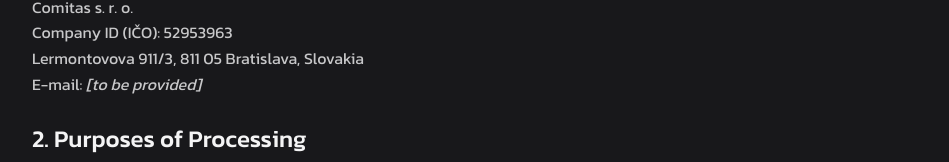
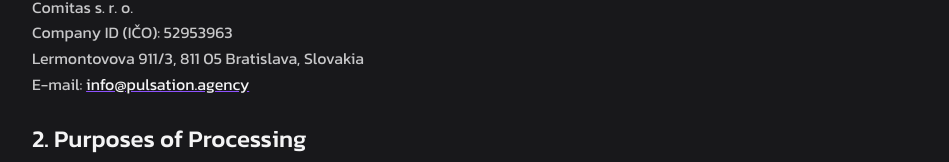
Before and after one commit to comitas-sro/ravefree-website, a Next.js app: page /privacy-policy in a window 1280 px wide. Shown: the part 417-579 px from the top of the page, without its empty margins (256-1205 px from the left). Built offline with nearby package versions, Linux system fonts and the light colour scheme.

Commit message:
Add Data Controller email address

```diff
--- a/src/app/(site)/(articles)/privacy-policy/page.mdx
+++ b/src/app/(site)/(articles)/privacy-policy/page.mdx
@@ -13,7 +13,7 @@ In accordance with Articles 13 and 14 of Regulation (EU) 2016/679 of the Europea
 Comitas s. r. o.<br/>
 Company ID (IČO): 52953963<br/>
 Lermontovova 911/3, 811 05 Bratislava, Slovakia<br/>
-E-mail: <em>[to be provided]</em>
+E-mail: [info@pulsation.agency]
 
 ### 2. Purposes of Processing
 
@@ -60,3 +60,5 @@ Hraničná 12, 820 07 Bratislava, Slovakia<br/>
     rel="noopener noreferrer"
     target="_blank"
     >dataprotection.gov.sk</a>
+
+[info@pulsation.agency]: mailto:info@pulsation.agency
```
